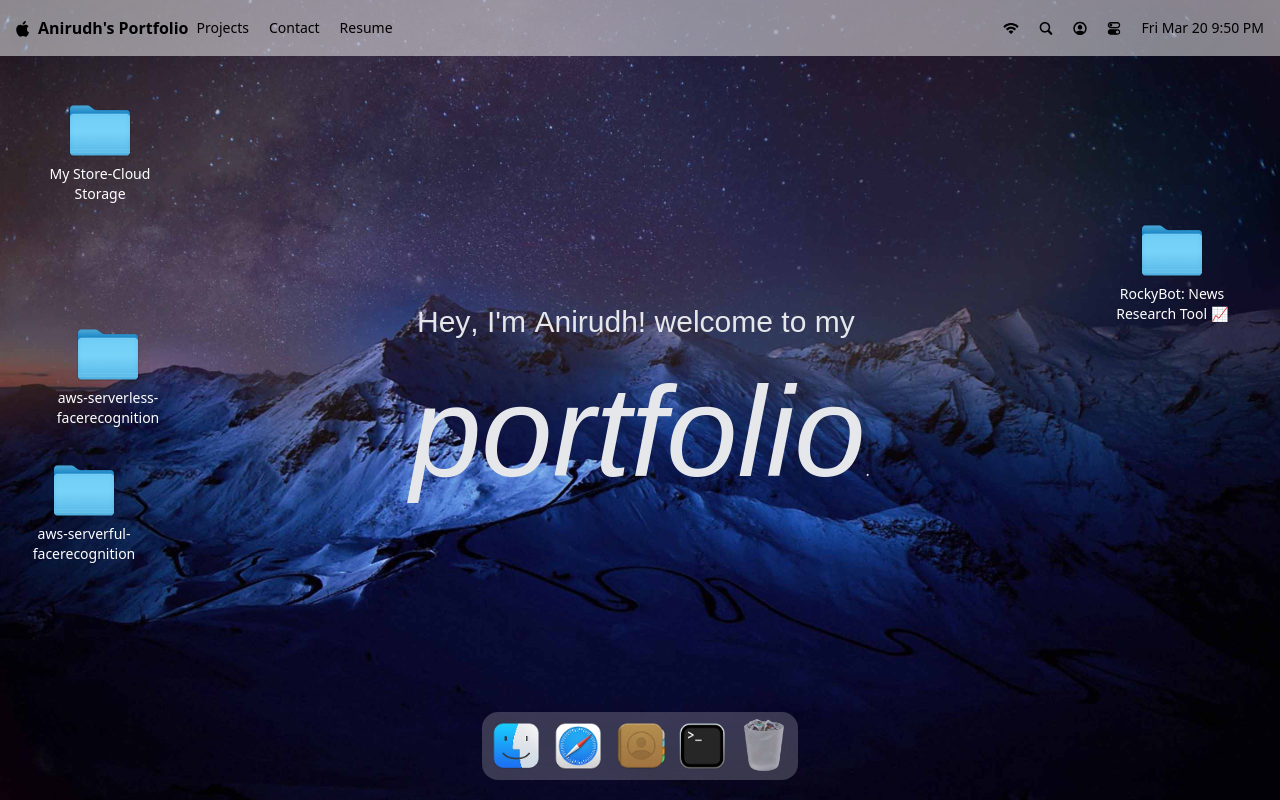
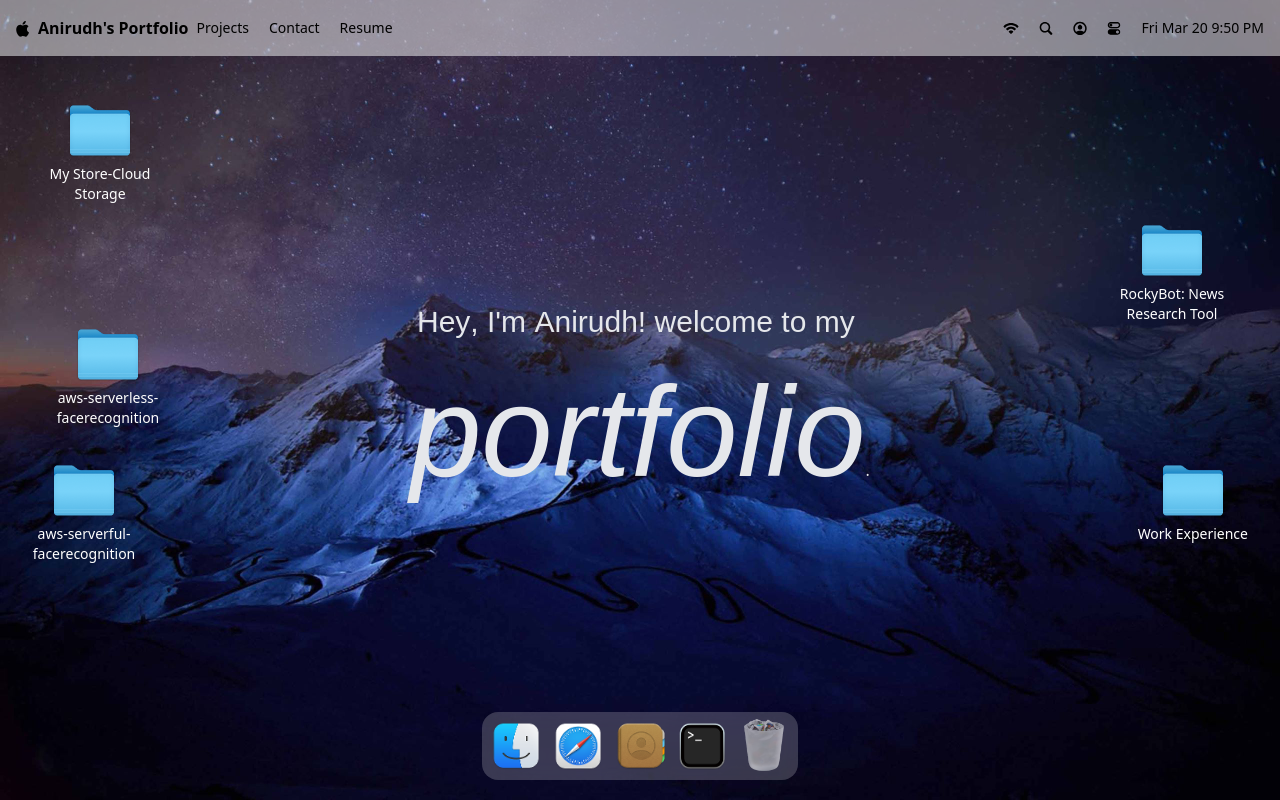
Before and after one commit to avh17/macOS_portfolio, a React (Vite) app: page / in a window 1280 px wide. Built offline with nearby package versions, Linux system fonts and the light colour scheme; a web font is replaced by a local one.

Commit message:
updated work experience

```diff
--- a/src/constants/index.js
+++ b/src/constants/index.js
@@ -334,7 +334,7 @@ const WORK_LOCATION = {
     },
     {
       id: 8,
-      name: "RockyBot: News Research Tool 📈",
+      name: "RockyBot: News Research Tool",
       icon: "/images/folder.png",
       kind: "folder",
       position: "top-52 right-70",
@@ -369,6 +369,31 @@ const WORK_LOCATION = {
           href: "https://equityresearch-evti.onrender.com",
           position: "top-40 left-50",
         }
+      ],
+    },
+    {
+      id: 9,
+      name: "Work Experience",
+      icon: "/images/folder.png",
+      kind: "folder",
+      position: "top-72 right-40",
+      windowPosition: "top-[50vh] right-7",
+      children: [
+        {
+          id: 1,
+          name: "Work Experience.txt",
+          icon: "/images/txt.png",
+          kind: "file",
+          fileType: "txt",
+          position: "top-5 right-10",
+          description: [
+            "Software Intern, Potters Tech (Jul. 2025 – Aug. 2025)",
+            "During my internship at Potters Tech, I engineered and shipped a full-stack Location Intelligence Chatbot that enabled non-technical users to query complex geospatial data without requiring analyst support. I architected a Retrieval-Augmented Generation pipeline that combined database retrieval with LLM synthesis, significantly improving response relevance through fine-tuned context injection strategies. The system integrated OpenStreetMap data and location APIs to power real-time Point of Interest search capabilities across extensive geographic coverage.",
+            "Associate Software Developer, Valtech India (Aug. 2022 – Sept. 2023)",
+            "At Valtech India, I designed and deployed multiple FastAPI microservices and numerous REST/GraphQL endpoints to support a multi-tenant video streaming platform with high availability for concurrent media consumption. I optimized deployment pipelines by implementing Docker multi-stage builds, substantially reducing container image sizes and accelerating build velocity. My work included designing normalized PostgreSQL schemas and MongoDB collections with compound indexes for optimal query performance, implementing robust role-based access control using JWT and OAuth2, and conducting code reviews while leading onboarding sessions for junior developers to maintain code quality standards."
+          ],
+        },
+
       ],
     }
   ],
```
